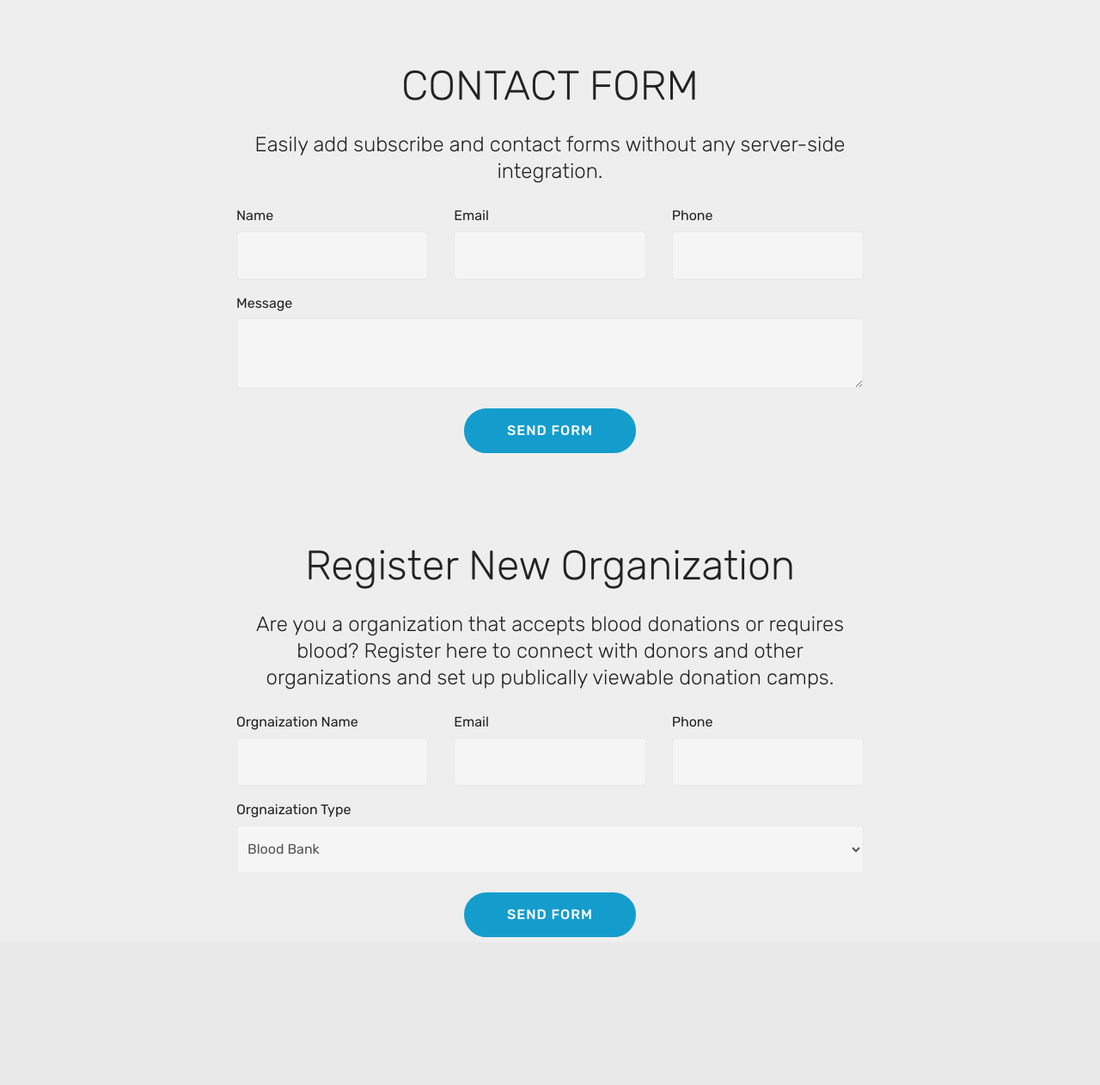
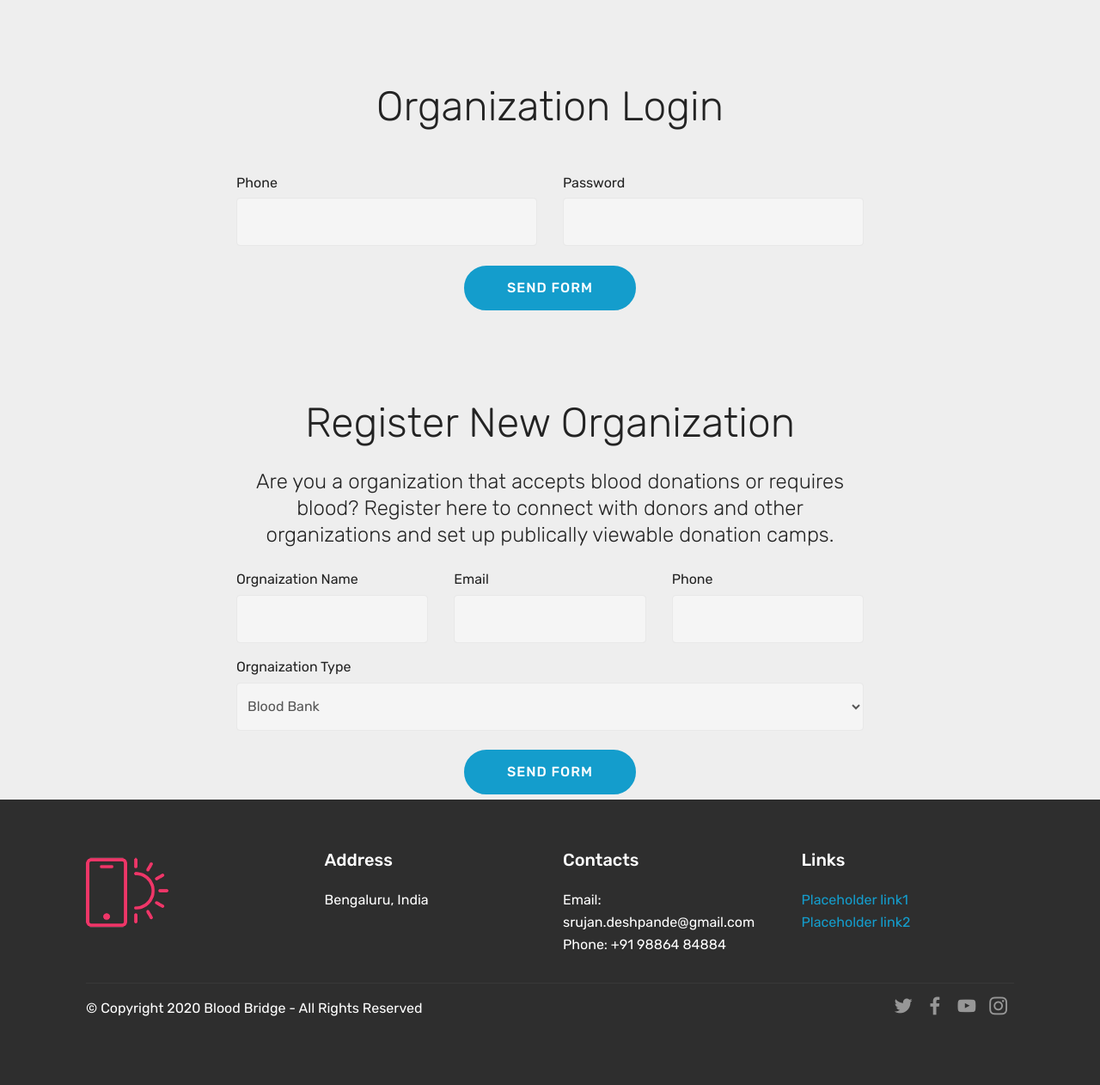
Before and after one commit to srujandeshpande/blood-bridge, a Flask app: page /org_lander in a window 1280 px wide. Shown: the part 801-2063 px from the top of the page at 86% size. Before the commit the page ends 1891 px from the top, so only its background shows below. Run offline with Flask 2, Linux system fonts and the light colour scheme; parts of the project's set-up code (start-up, migrations or seed data) failed here and were passed over; some libraries are stand-ins or nearby versions; some web fonts are replaced.

Commit message:
orglander

```diff
--- a/app.py
+++ b/app.py
@@ -39,4 +39,4 @@ def add_new_user():
 #Org landing page
 @app.route('/org_lander')
 def org_lander():
-    return render_template('page2.html')
+    return render_template('orglander.html')
--- a/templates/page2.html
+++ b/templates/orglander.html
@@ -90,21 +90,17 @@
                     Are you a organization that accepts blood donations or requires blood? Register here to connect with donors and other organizations and set up publically viewable donation camps.
                 </p>
                 <div class="mbr-section-btn align-center">
-                        <a class="btn btn-md btn-primary display-4" href="#form1-l">REGISTER</a>
-                        <a class="btn btn-md btn-white-outline display-4" href="#form1-e">LOG IN</a>
+                        <a class="btn btn-md btn-primary display-4" href="#form1-e">REGISTER</a>
+                        <a class="btn btn-md btn-white-outline display-4" href="#form1-l">LOG IN</a>
                 </div>
             </div>
         </div>
     </div>
 
-    <div class="mbr-arrow hidden-sm-down" aria-hidden="true">
-        <a href="#next">
-            <i class="mbri-down mbr-iconfont"></i>
-        </a>
-    </div>
 </section>
 
 <section class="mbr-section form1 cid-rVgJ2117yv" id="form1-l">
+  <br>
   <br>
   <br>
   <br>
@@ -116,10 +112,10 @@
         <div class="row justify-content-center">
             <div class="title col-12 col-lg-8">
                 <h2 class="mbr-section-title align-center pb-3 mbr-fonts-style display-2">
-                    CONTACT FORM
+                    Organization Login
                 </h2>
                 <h3 class="mbr-section-subtitle align-center mbr-light pb-3 mbr-fonts-style display-5">
-                    Easily add subscribe and contact forms without any server-side integration.
+
                 </h3>
             </div>
         </div>
@@ -128,28 +124,20 @@
         <div class="row justify-content-center">
             <div class="media-container-column col-lg-8" data-form-type="formoid">
                 <!---Formbuilder Form--->
-                <form action="https://mobirise.com/" method="POST" class="mbr-form form-with-styler" data-form-title="Mobirise Form"><input type="hidden" name="email" data-form-email="true" value="hDiBj9KAclgIHj+Vrw5uy55d2nhtWQdoF3eUu0ms5sOQCqJdRVJ4/L/Z+gDHLcmt0fBxZJPy9zf9C93BgF6586CLmhtAR91Hqt6GXkiWj6rUfZktSRbb+KsusC0kx1kC">
+                <form class="mbr-form form-with-styler" data-form-title="Mobirise Form">
                     <div class="row">
                         <div hidden="hidden" data-form-alert="" class="alert alert-success col-12">Thanks for filling out the form!</div>
                         <div hidden="hidden" data-form-alert-danger="" class="alert alert-danger col-12">
                         </div>
                     </div>
                     <div class="dragArea row">
-                        <div class="col-md-4  form-group" data-for="name">
-                            <label for="name-form1-l" class="form-control-label mbr-fonts-style display-7">Name</label>
-                            <input type="text" name="name" data-form-field="Name" required="required" class="form-control display-7" id="name-form1-l">
+                        <div data-for="phone" class="col-md-6  form-group">
+                            <label for="phone-form1-l" class="form-control-label mbr-fonts-style display-7">Phone</label>
+                            <input type="tel" name="phone" data-form-field="Phone" required="required" class="form-control display-7" id="phone-form1-l">
                         </div>
-                        <div class="col-md-4  form-group" data-for="email">
-                            <label for="email-form1-l" class="form-control-label mbr-fonts-style display-7">Email</label>
-                            <input type="email" name="email" data-form-field="Email" required="required" class="form-control display-7" id="email-form1-l">
-                        </div>
-                        <div data-for="phone" class="col-md-4  form-group">
-                            <label for="phone-form1-l" class="form-control-label mbr-fonts-style display-7">Phone</label>
-                            <input type="tel" name="phone" data-form-field="Phone" class="form-control display-7" id="phone-form1-l">
-                        </div>
-                        <div data-for="message" class="col-md-12 form-group">
-                            <label for="message-form1-l" class="form-control-label mbr-fonts-style display-7">Message</label>
-                            <textarea name="message" data-form-field="Message" class="form-control display-7" id="message-form1-l"></textarea>
+                        <div class="col-md-6  form-group" data-for="password">
+                            <label for="password-form1-l" class="form-control-label mbr-fonts-style display-7">Password</label>
+                            <input type="password" name="password" data-form-field="Password" required="required" class="form-control display-7" id="password-form1-l">
                         </div>
                         <div class="col-md-12 input-group-btn align-center">
                             <button type="submit" class="btn btn-primary btn-form display-4">SEND FORM</button>
@@ -217,6 +205,85 @@
     </div>
 </section>
 
+<section class="cid-rVbWW809Qo" id="footer1-9">
+
+
+
+
+
+    <div class="container">
+        <div class="media-container-row content text-white">
+            <div class="col-12 col-md-3">
+                <div class="media-wrap">
+                    <a href="https://blood-bridge.herokuapp.com/">
+                        <img src="{{url_for('static', filename='assets/images/logo2.png')}}" alt="Mobirise">
+                    </a>
+                </div>
+            </div>
+            <div class="col-12 col-md-3 mbr-fonts-style display-7">
+                <h5 class="pb-3">
+                    Address
+                </h5>
+                <p class="mbr-text">Bengaluru, India</p>
+            </div>
+            <div class="col-12 col-md-3 mbr-fonts-style display-7">
+                <h5 class="pb-3">
+                    Contacts
+                </h5>
+                <p class="mbr-text">
+                    Email: srujan.deshpande@gmail.com
+                    <br>Phone: +91 98864 84884<br></p>
+            </div>
+            <div class="col-12 col-md-3 mbr-fonts-style display-7">
+                <h5 class="pb-3">
+                    Links
+                </h5>
+                <p class="mbr-text">
+                    <a class="text-primary" href="https://blood-bridge.herokuapp.com/">Placeholder link1</a>
+                    <br><a class="text-primary" href="https://blood-bridge.herokuapp.com/">Placeholder link2</a>
+                </p>
+            </div>
+        </div>
+        <div class="footer-lower">
+            <div class="media-container-row">
+                <div class="col-sm-12">
+                    <hr>
+                </div>
+            </div>
+            <div class="media-container-row mbr-white">
+                <div class="col-sm-6 copyright">
+                    <p class="mbr-text mbr-fonts-style display-7">
+                        © Copyright 2020 Blood Bridge - All Rights Reserved
+                    </p>
+                </div>
+                <div class="col-md-6">
+                    <div class="social-list align-right">
+                        <div class="soc-item">
+                            <a href="https://twitter.com/mobirise" target="_blank">
+                                <span class="socicon-twitter socicon mbr-iconfont mbr-iconfont-social"></span>
+                            </a>
+                        </div>
+                        <div class="soc-item">
+                            <a href="https://www.facebook.com/pages/Mobirise/1616226671953247" target="_blank">
+                                <span class="socicon-facebook socicon mbr-iconfont mbr-iconfont-social"></span>
+                            </a>
+                        </div>
+                        <div class="soc-item">
+                            <a href="https://www.youtube.com/c/mobirise" target="_blank">
+                                <span class="socicon-youtube socicon mbr-iconfont mbr-iconfont-social"></span>
+                            </a>
+                        </div>
+                        <div class="soc-item">
+                            <a href="https://instagram.com/mobirise" target="_blank">
+                                <span class="socicon-instagram socicon mbr-iconfont mbr-iconfont-social"></span>
+                            </a>
+                        </div>
+                    </div>
+                </div>
+            </div>
+        </div>
+    </div>
+</section>
 
   <script src="{{url_for('static', filename='assets/web/assets/jquery/jquery.min.js')}}"></script>
   <script src="{{url_for('static', filename='assets/popper/popper.min.js')}}"></script>
```
